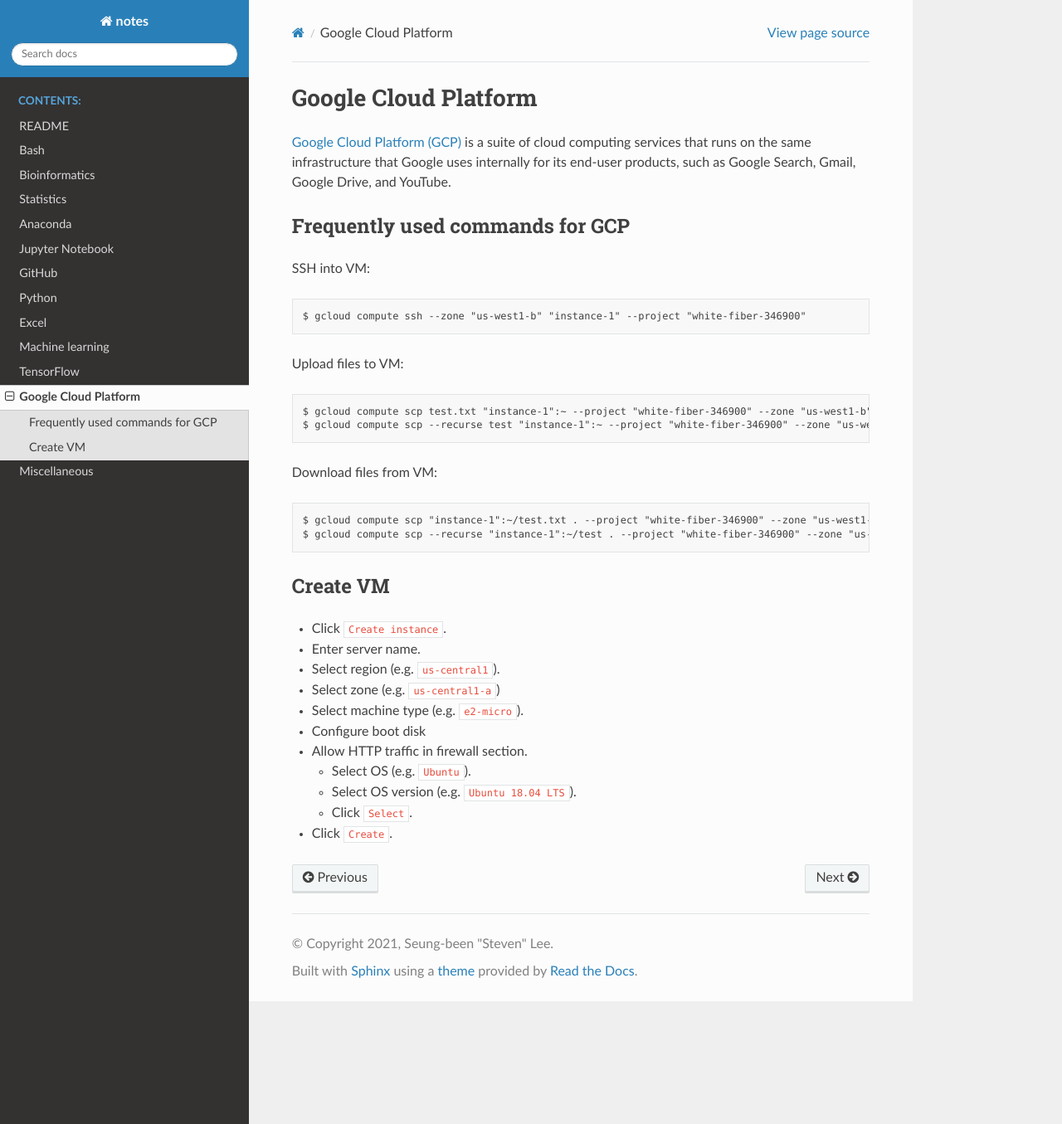
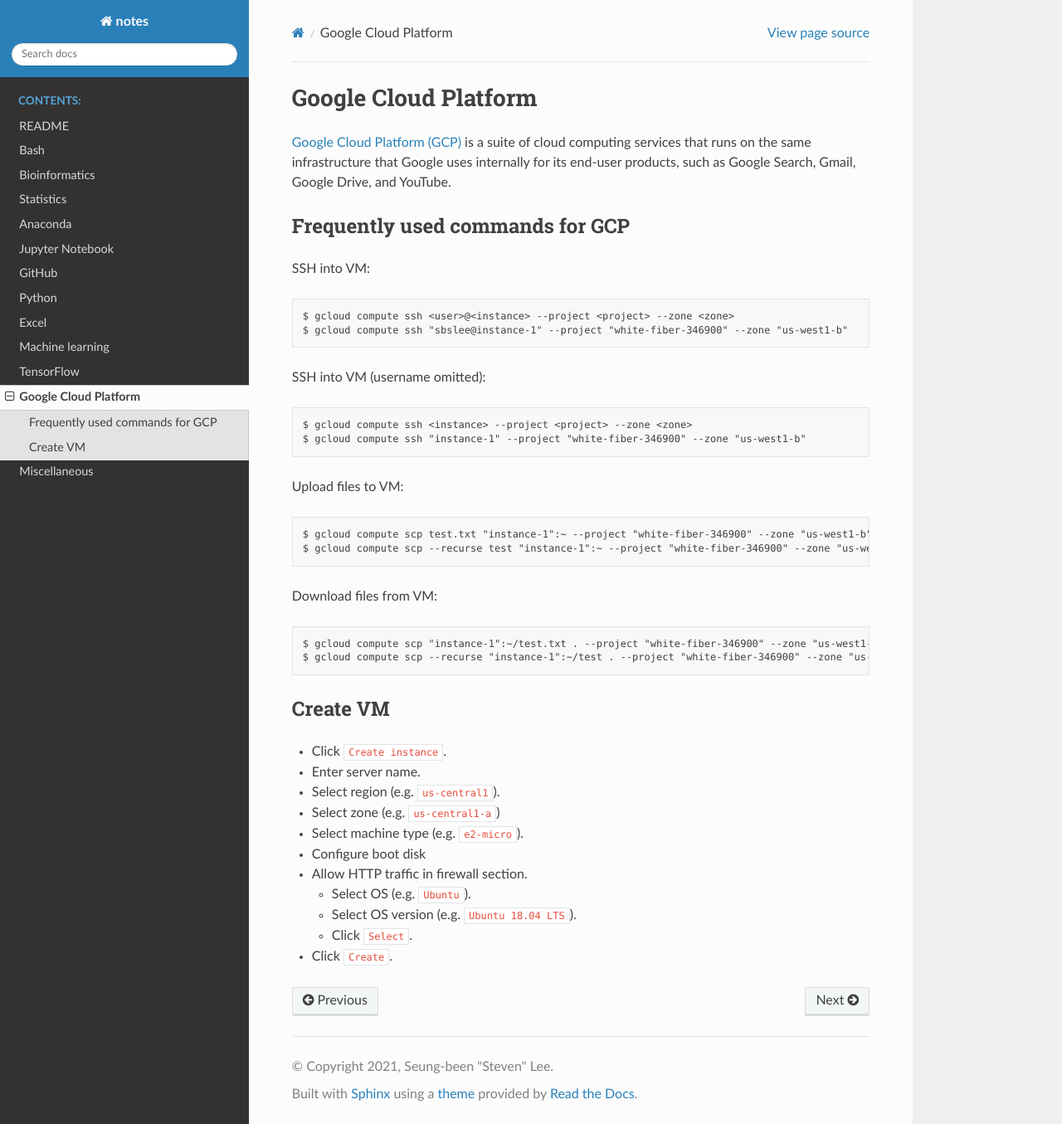
Before and after one commit to sbslee/notes, a Sphinx documentation site: the page built from docs/gcp.rst, in a window 1280 px wide and 1355 px high. Shown: the whole window at 83% size. Built offline with Sphinx 7.4.7 and the Read the Docs theme 2.0.0, drawn with Linux system fonts in a browser that asks for light colours.

Commit message:
Update notes

```diff
--- a/docs/gcp.rst
+++ b/docs/gcp.rst
@@ -13,7 +13,15 @@
 
 .. code-block:: text
 
-    $ gcloud compute ssh --zone "us-west1-b" "instance-1" --project "white-fiber-346900"
+    $ gcloud compute ssh <user>@<instance> --project <project> --zone <zone>
+    $ gcloud compute ssh "sbslee@instance-1" --project "white-fiber-346900" --zone "us-west1-b"
+
+SSH into VM (username omitted):
+
+.. code-block:: text
+
+    $ gcloud compute ssh <instance> --project <project> --zone <zone>
+    $ gcloud compute ssh "instance-1" --project "white-fiber-346900" --zone "us-west1-b"
 
 Upload files to VM:
 
```
